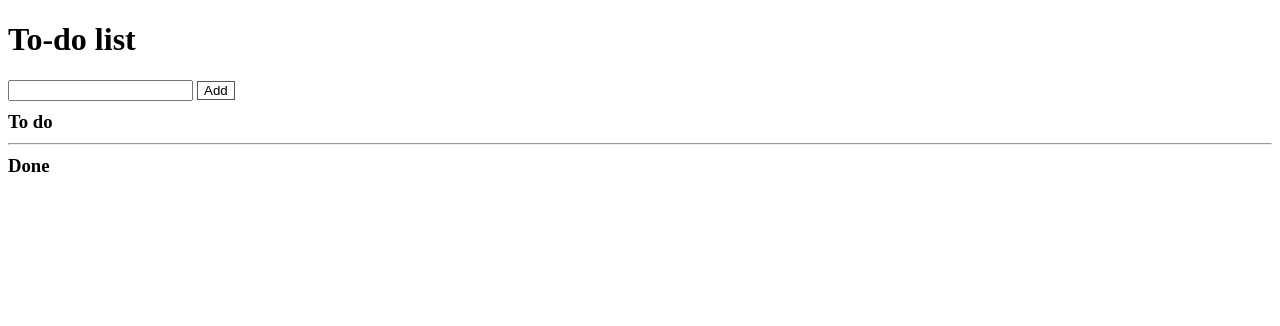
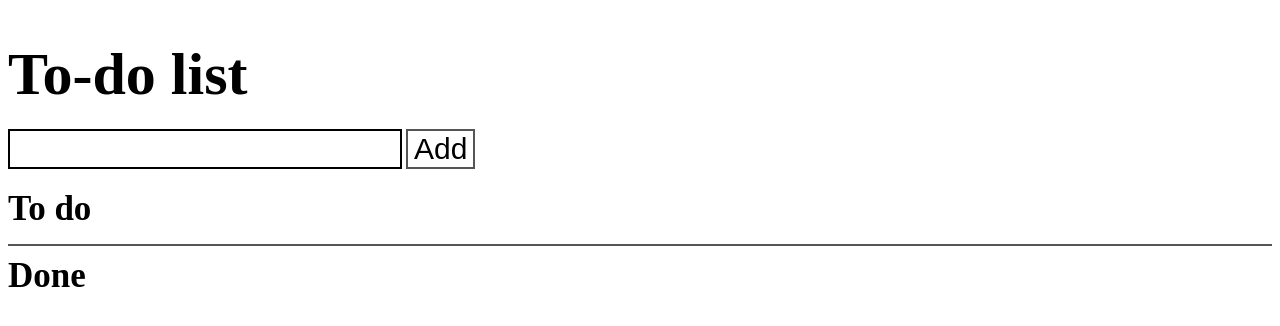
Before and after one commit to stop1one/To-do-list-webpage, a plain HTML site: page index.html in a window 1280 px wide. Drawn offline with Linux system fonts and the light colour scheme.

Commit message:
update size

```diff
--- a/style.css
+++ b/style.css
@@ -1,6 +1,27 @@
+h1 {
+    font-size: 60px;
+    margin-bottom: 20px;
+}
+
+input {
+    font-size: 30px;
+    border: 2px solid;
+    margin-bottom: 10px;
+}
+
+button {
+    font-size: 30px;
+}
+
 h3 {
+    font-size: 35px;
     margin-top: 10px;
     margin-bottom: 10px;
+}
+
+hr {
+    margin-top: 15px;
+    border: 1px solid #555555;
 }
 
 span{
@@ -9,6 +30,7 @@ span{
 
 .todos {
     margin-bottom: 5px;
+    font-size: 30px;
 }
 
 .button {
@@ -18,7 +40,7 @@ span{
 .add {
     background-color: white;
     color: black;
-    border: 1.5px solid #555555;
+    border: 2px solid #555555;
 }
 
 .add:hover {
@@ -30,7 +52,7 @@ span{
     margin-right: 2px;
     background-color: white;
     color: black;
-    border: 1.5px solid #f44336;
+    border: 2px solid #f44336;
 }
 
 .remover:hover {
@@ -42,7 +64,7 @@ span{
     margin-right: 10px;
     background-color: white;
     color: black;
-    border: 1.5px solid #4CAF50;
+    border: 2px solid #4CAF50;
 }
 
 .checkbox:hover{
```
